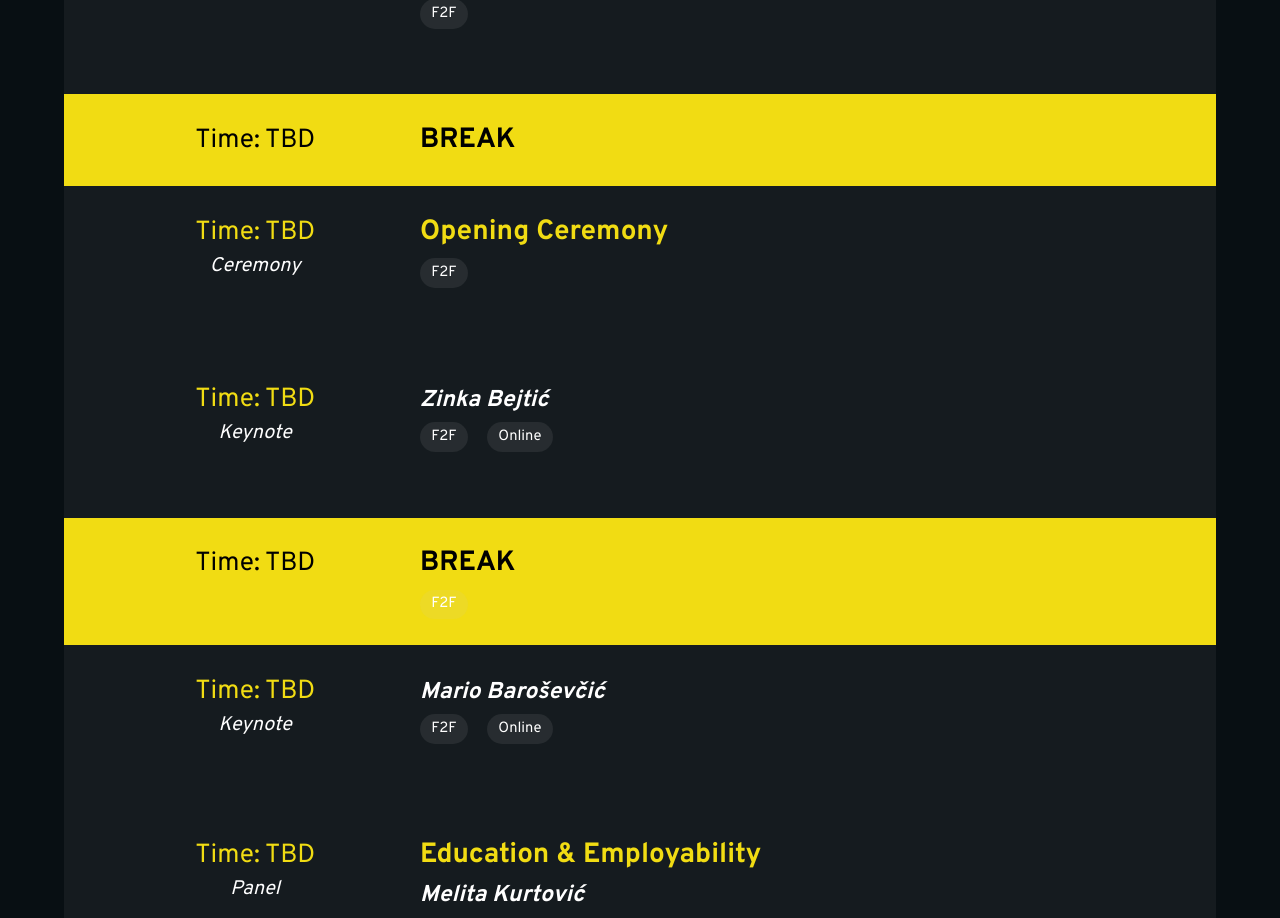
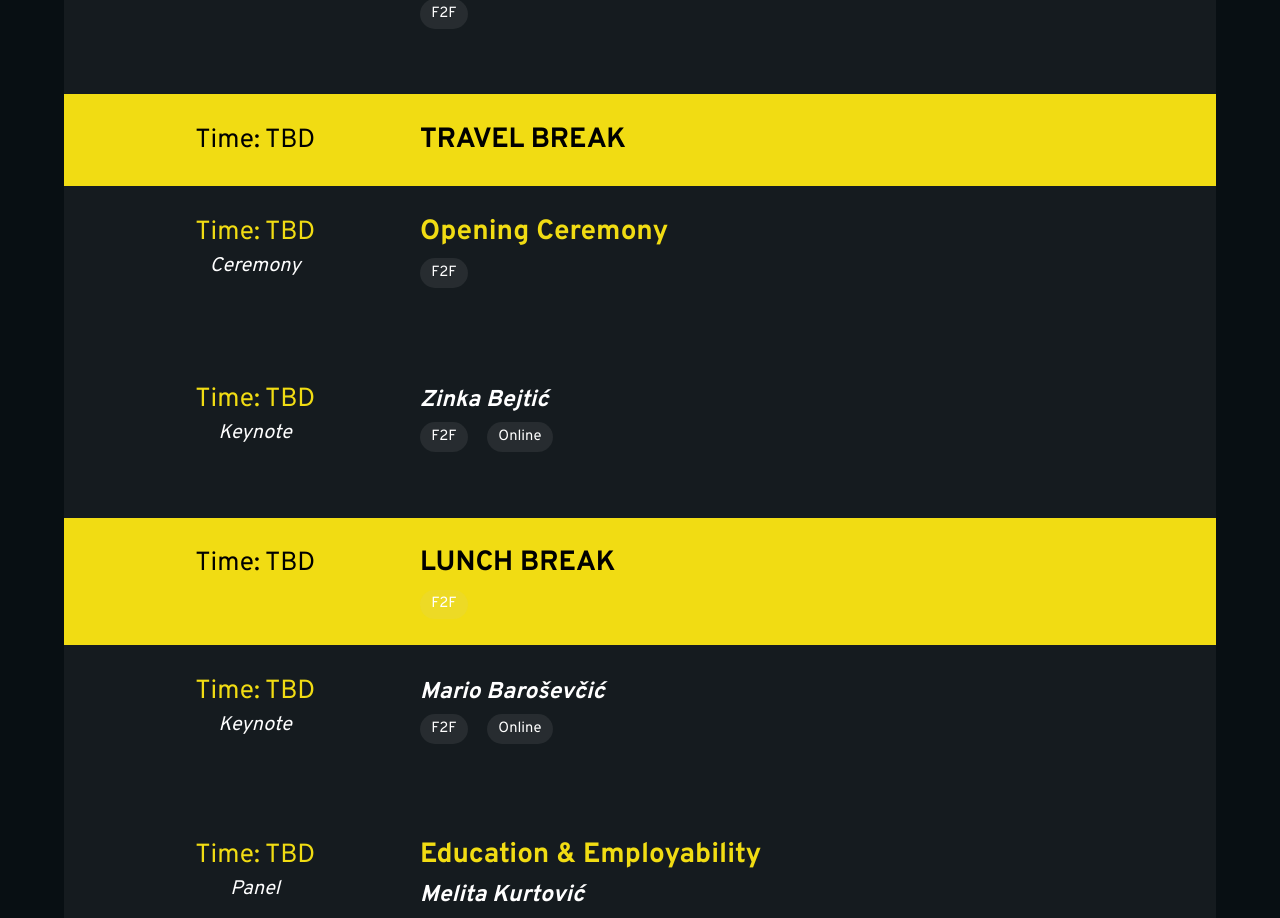
Before and after one commit to anja-sunjic/FLS, a Next.js app: page /schedule in a window 1280 px wide. Shown: the part 820-1738 px from the top of the page. Built offline with nearby package versions, Linux system fonts and the light colour scheme.

Commit message:
Add files via upload

```diff
--- a/data/program.js
+++ b/data/program.js
@@ -18,7 +18,7 @@ export const wed = [
   {
     time: "Time: TBD",
     type: "Break",
-    events: [{ title: "Break" }],
+    events: [{ title: "Travel Break" }],
   },
   {
     time: "Time: TBD",
@@ -54,11 +54,11 @@ export const wed = [
   },
   {
     time: "Time: TBD",
-    type: "Lunch Break",
+    type: "Break",
     events: [
       {
         id: 2,
-        title: "Break",
+        title: "Lunch Break",
         speakerIds: [],
         speakers: [],
         desc: "",
@@ -138,8 +138,8 @@ export const thu = [
   },
   {
     time: "Time: TBD",
-    type: "Travel Break",
-    events: [{ title: "Break" }],
+    type: "Break",
+    events: [{ title: "Travel Break" }],
   },
   {
     time: "Time: TBD",
@@ -175,11 +175,11 @@ export const thu = [
   },
   {
     time: "Time: TBD",
-    type: "Lunch Break",
+    type: "Break",
     events: [
       {
         id: 2,
-        title: "Break",
+        title: "Lunch Break",
         speakerIds: [],
         speakers: [],
         desc: "",
@@ -223,11 +223,11 @@ export const thu = [
   },
   {
     time: "Time: TBD",
-    type: "Coffee Break",
+    type: "Break",
     events: [
       {
         id: 2,
-        title: "",
+        title: "Coffee Break",
         speakerIds: [],
         speakers: [],
         desc: "",
@@ -290,8 +290,8 @@ export const fri = [
   },
   {
     time: "Time: TBD",
-    type: "Travel Break",
-    events: [{ title: "Break" }],
+    type: "Break",
+    events: [{ title: "Travel Break" }],
   },
   {
     time: "Time: TBD",
@@ -387,11 +387,11 @@ export const fri = [
   },
   {
     time: "Time: TBD",
-    type: "Lunch Break",
+    type: "Break",
     events: [
       {
         id: 10,
-        title: "Break",
+        title: "Lunch Break",
         speakerIds: [],
         speakers: [],
         desc: "",
```
